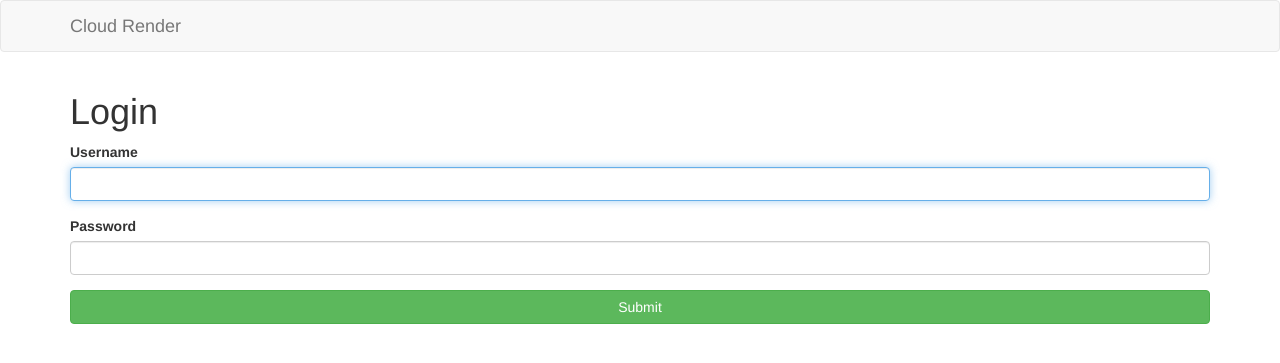
After one commit to irfanpule/django-cloud-render, a Django app: page /accounts/login/ in a window 1280 px wide. The commit adds this page. Shown: the top 363 px of the page. Run offline with Django 3.2, Linux system fonts and the light colour scheme; parts of the project's set-up code (start-up, migrations or seed data) failed here and were passed over; some libraries are stand-ins or nearby versions.

Commit message:
login feature

```diff
--- a/cloud_render/settings.py
+++ b/cloud_render/settings.py
@@ -135,6 +135,9 @@ MEDIA_ROOT = os.path.join(BASE_DIR, 'media')
 MEDIA_URL = '/media/'
 MEDIA_HOST = "http://localhost:5555/"
 
+LOGIN_REDIRECT_URL = '/'
+LOGOUT_REDIRECT_URL = '/'
+
 BLENDER_SCRIPTS = os.path.join(BASE_DIR, 'blender/scripts')
 RENDER_LOG_DIR = os.path.join(BASE_DIR, 'render_logs')
 OUTPUT_RENDER = os.path.join(MEDIA_ROOT, 'output_render')
--- /dev/null
+++ b/website/templates/registration/login.html
@@ -0,0 +1,11 @@
+{% extends 'website/base.html' %}
+
+{% block content %}
+    <div class="row">
+        <div class=" col-md-12 col-lg-12 ">
+            <h1>Login</h1>
+
+            {% include 'website/form.html' %}
+        </div>
+    </div>
+{% endblock %}
--- a/website/templates/website/base.html
+++ b/website/templates/website/base.html
@@ -28,7 +28,11 @@
           <!-- Collect the nav links, forms, and other content for toggling -->
           <div class="collapse navbar-collapse" id="bs-example-navbar-collapse-1">
               <ul class="nav navbar-nav navbar-right">
-                  <li><a href="#"></a></li>
+                  <li>
+                      {% if user.is_authenticated %}
+                          <a href="{% url 'website:logout' %}">Logout</a>
+                      {% endif %}
+                  </li>
               </ul>
           </div><!-- /.navbar-collapse -->
       </div><!-- /.container-fluid -->
--- a/website/urls.py
+++ b/website/urls.py
@@ -1,4 +1,4 @@
-from django.urls import path
+from django.urls import path, include
 
 from . import views
 
@@ -9,4 +9,5 @@ urlpatterns = [
     path('rendering/', views.process_render, name='rendering'),
     path('result/', views.result_render, name='result'),
     path('download-result/', views.download_result, name='download_result'),
+    path('accounts/', include('django.contrib.auth.urls')),
 ]
--- a/website/views.py
+++ b/website/views.py
@@ -2,6 +2,7 @@ from django.shortcuts import render, redirect
 from django.contrib import messages
 from django.utils.translation import ugettext_lazy as _
 from django.http import HttpResponse
+from django.contrib.auth.decorators import login_required
 
 from blender.forms import FormUpload, PreRender
 from blender.models import Project
@@ -17,6 +18,7 @@ def _get_project(request):
     return project
 
 
+@login_required
 def index(request):
     form = FormUpload(request.POST or None, files=request.FILES)
     if form.is_valid():
```
